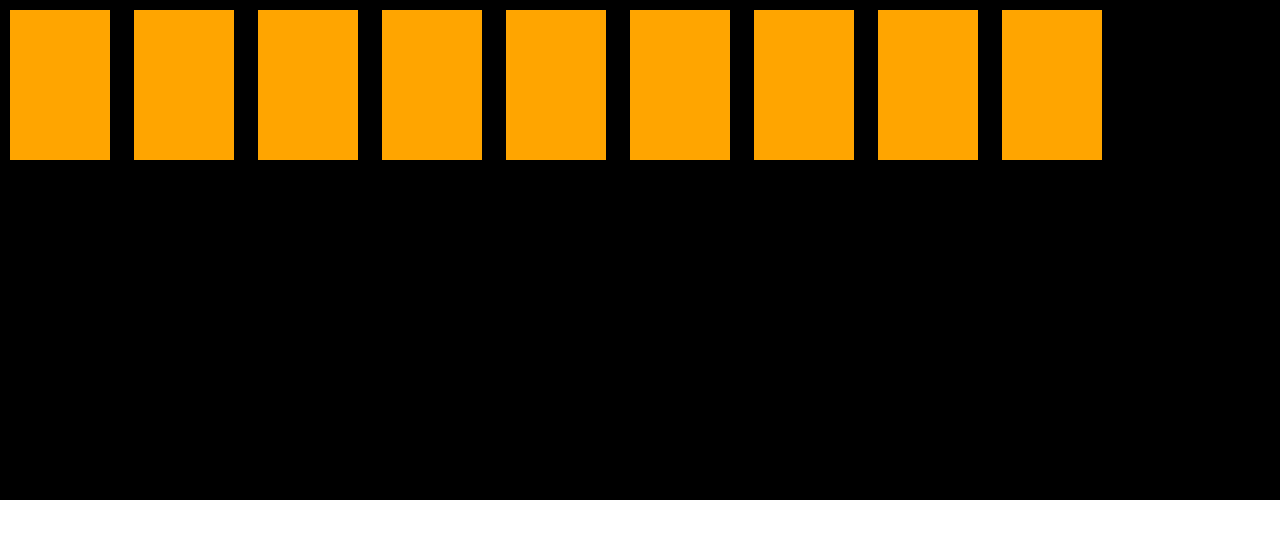
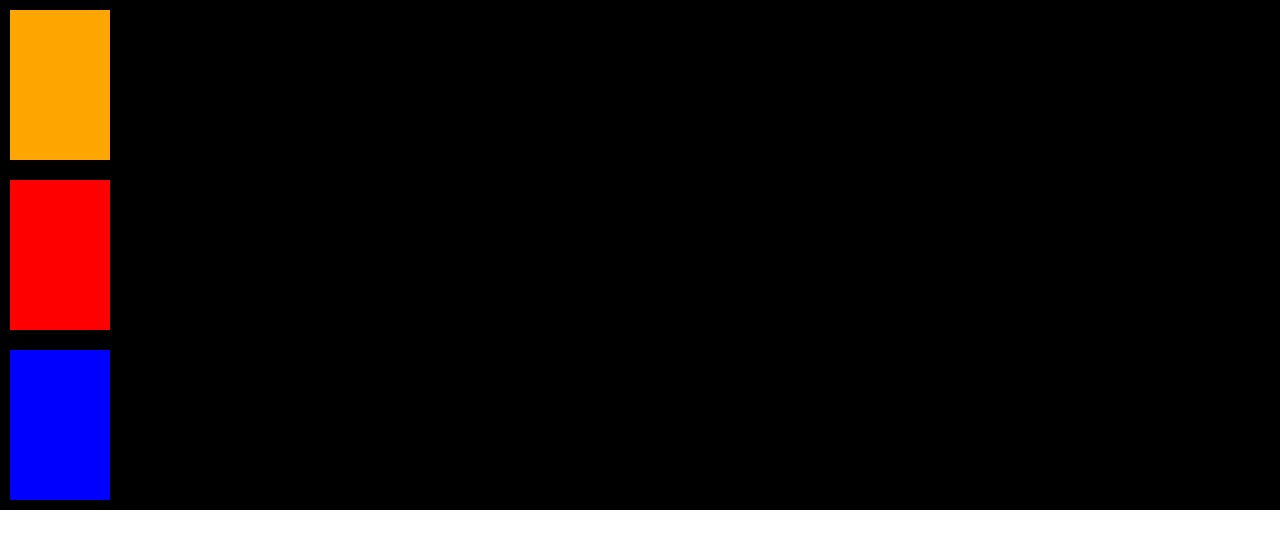
Before and after one commit to meghana2708/WEB-DEV, a plain HTML site: page day12_2.html in a window 1280 px wide. Drawn offline with Linux system fonts and the light colour scheme.

Commit message:
flex direction

```diff
--- a/day12_2.html
+++ b/day12_2.html
@@ -17,6 +17,8 @@
             background-color: black;
             min-height: 500px;
             position: relative;
+            display: flex;
+            flex-direction: column;
         }
 
         .child {
@@ -24,7 +26,6 @@
             width: 100px;
             height: 150px;
             background-color: orange;
-            display: inline-block;
         }
     </style>
 </head>
@@ -33,14 +34,8 @@
 
     <div class="parent">
         <div class="child"></div>
-        <div class="child"></div>
-        <div class="child"></div>
-        <div class="child"></div>
-        <div class="child"></div>
-        <div class="child"></div>
-        <div class="child"></div>
-        <div class="child"></div>
-        <div class="child"></div>
+        <div style="background-color:red;" class="child"></div>
+        <div style="background-color:blue;" class="child"></div>
     </div>
 
 </body>
```
